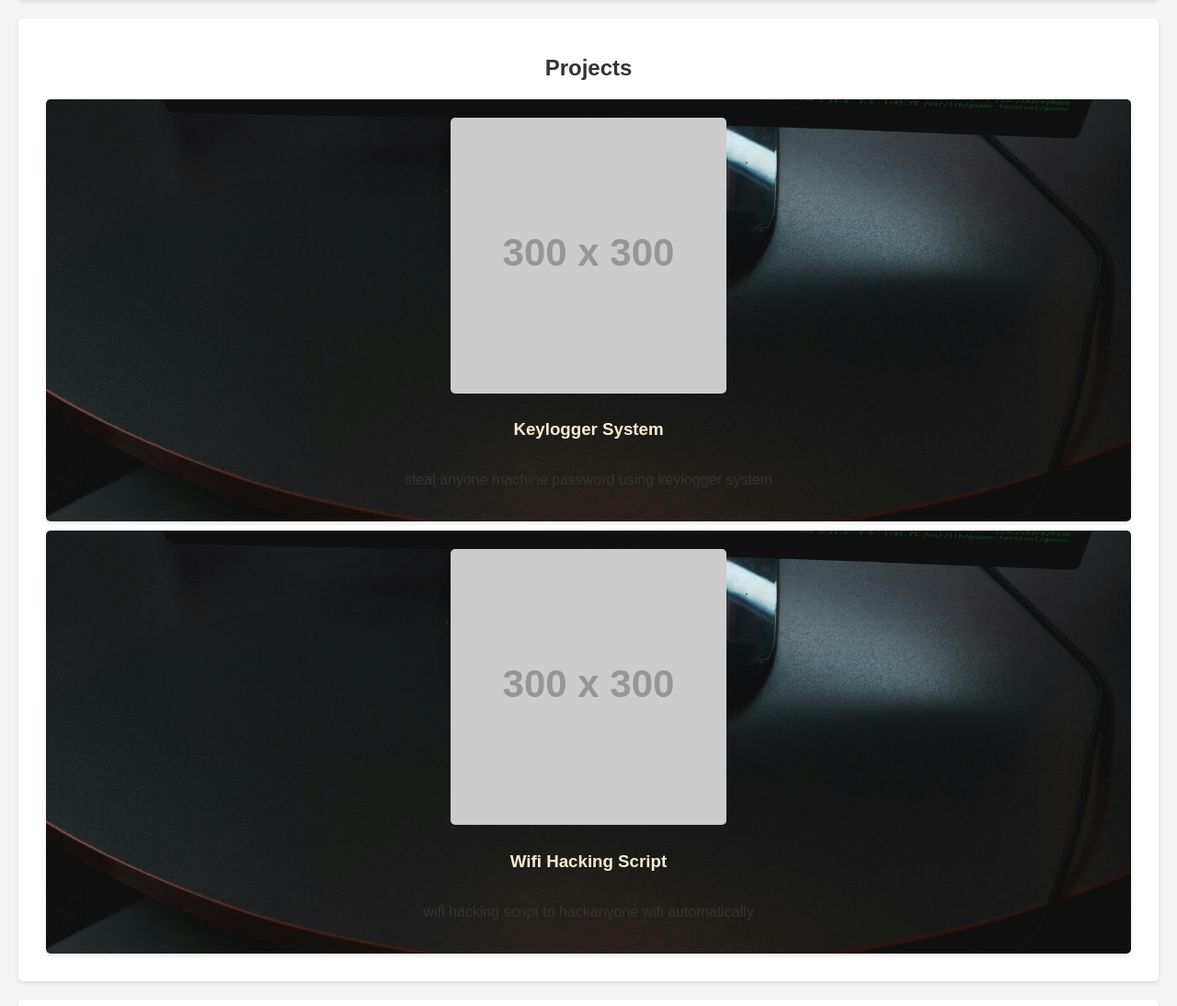
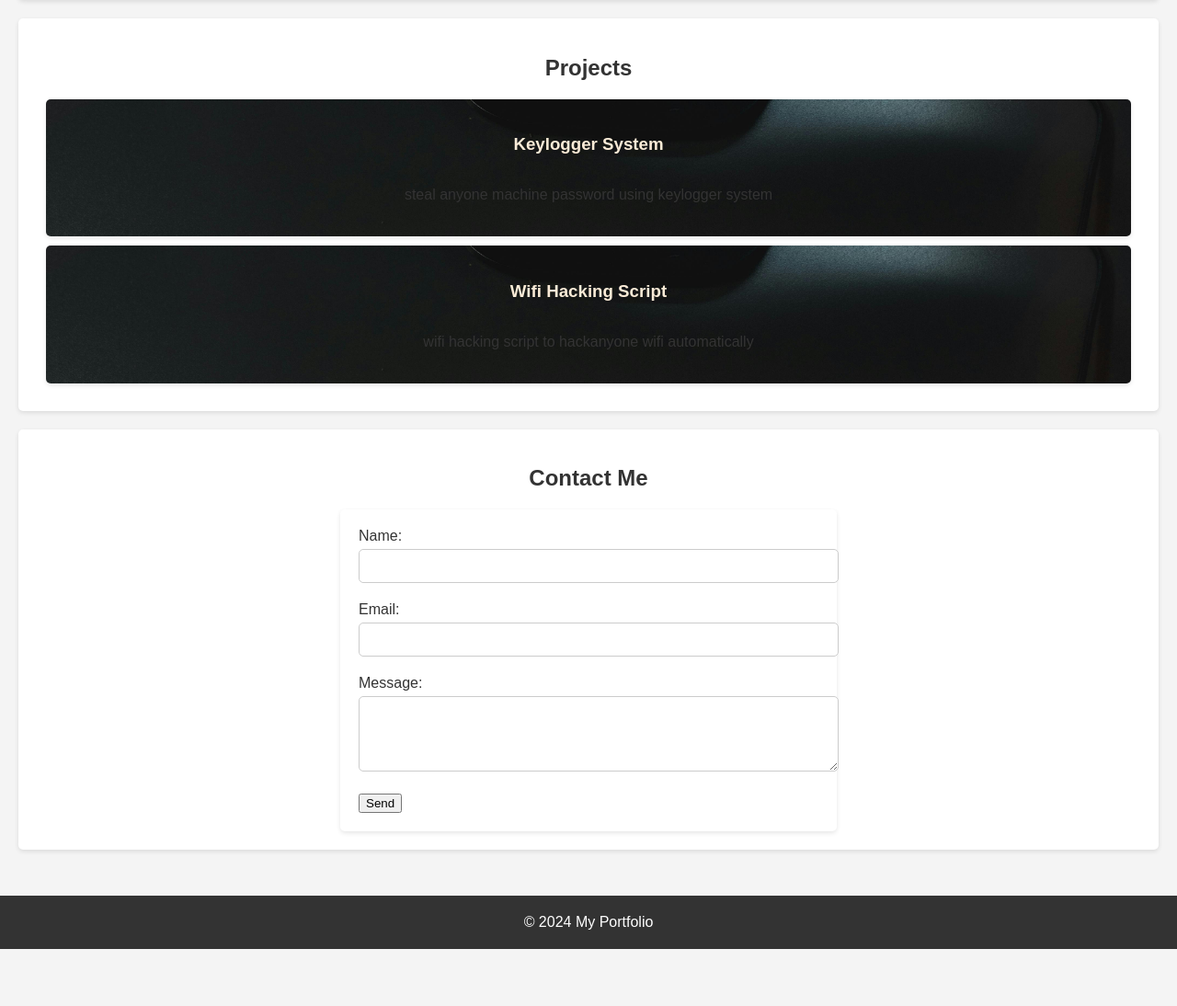
Before and after one commit to rohanwawre23725/myportfolio, a plain HTML site: page index.html in a window 1280 px wide. Shown: the part 300-1394 px from the top of the page at 92% size. After the commit the page ends 1332 px from the top, so only its background shows below. Drawn offline with Linux system fonts and the light colour scheme; placeholder pictures from the web are drawn by us.

Commit message:
edit placeholder

```diff
--- a/index.html
+++ b/index.html
@@ -151,12 +151,12 @@
     <section id="projects">
         <h2>Projects</h2>
         <div class="project-card">
-            <img src="https://via.placeholder.com/300" alt="">
+            <!-- <img src="https://via.placeholder.com/300" alt=""> -->
             <h3 style="color: antiquewhite;">Keylogger System</h3>
             <p style="background-color: rgba(255, 255, 255, 0) font color(srgb 225 225 225);">steal anyone machine password using keylogger system</p>
         </div>
         <div class="project-card">
-            <img src="https://via.placeholder.com/300" alt="">
+            <!-- <img src="https://via.placeholder.com/300" alt=""> -->
             <h3 style="color: antiquewhite;">Wifi Hacking Script</h3>
             <p style="background-color: #ffffff00;">wifi hacking script to hackanyone wifi automatically</p>
         </div>
```
